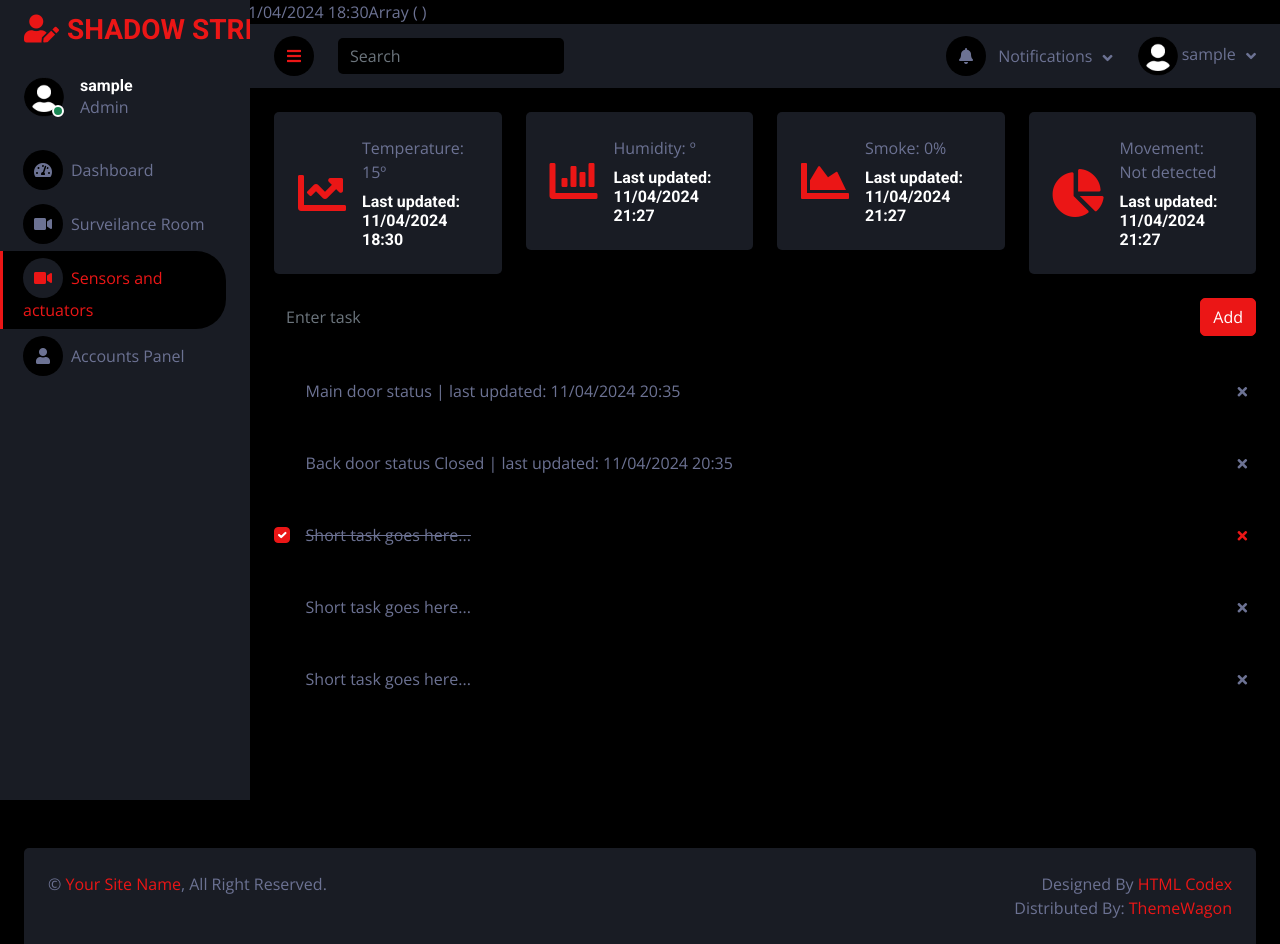
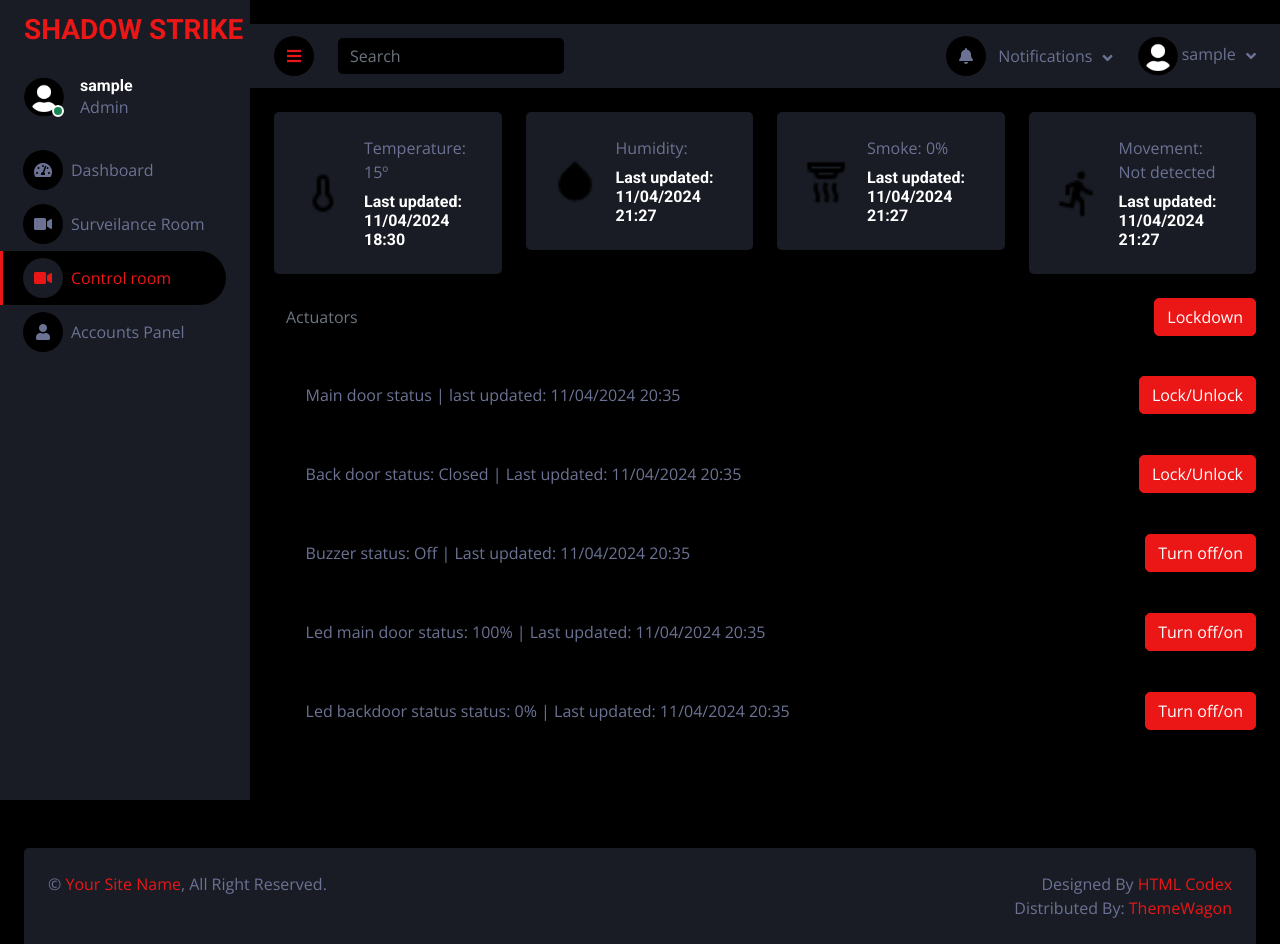
Before and after one commit to Miguel-Lopes/smart-surveillance-service, a PHP site: page /AtuadoresESensores.php in a window 1280 px wide. Run offline with PHP 8.4, Linux system fonts and the light colour scheme; the visitor is signed in with stand-in values (Sample User, id 1); some libraries are stand-ins or nearby versions.

Commit message:
Sensores e atuadores colocados na página
Acabei, para a primeira fase do projeto a página dos sensores e atuadores, talvez faça algumas alterações estéticas mas o código em si está feito.

```diff
--- a/AtuadoresESensores.php
+++ b/AtuadoresESensores.php
@@ -143,19 +143,10 @@ $nome_led_Traseiro = file_get_contents("api/sensores_atuadores/LedPortaTraseira/
 
 
 //Alarme Sonoro
-$valor_Buzzer = file_get_contents("api/sensores_atuadores/SensorBuzzer/valor.txt");
-$data_Buzzer = file_get_contents("api/sensores_atuadores/SensorBuzzer/data.txt");
-$log_Buzzer = file_get_contents("api/sensores_atuadores/SensorBuzzer/log.txt");
-$nome_Buzzer = file_get_contents("api/sensores_atuadores/SensorBuzzer/nome.txt");
-
-
-
-
-
-
-
-
-echo($nome_temperatura.": ".$valor_temperatura." ºC em ".$data_temperatura) ;
+$valor_Buzzer = file_get_contents("api/sensores_atuadores/Buzzer/valor.txt");
+$data_Buzzer = file_get_contents("api/sensores_atuadores/Buzzer/data.txt");
+$log_Buzzer = file_get_contents("api/sensores_atuadores/Buzzer/log.txt");
+$nome_Buzzer = file_get_contents("api/sensores_atuadores/Buzzer/nome.txt");
 
 print_r ( $_POST );
 
@@ -182,7 +173,7 @@ print_r ( $_POST );
         <div class="sidebar pe-4 pb-3">
             <nav class="navbar bg-secondary navbar-dark">
                 <a href="index.html" class="navbar-brand mx-4 mb-3">
-                    <h3 class="text-primary"><i class="fa fa-user-edit me-2"></i id="gradTitle">SHADOW STRIKE</h3>
+                    <h3 class="text-primary">SHADOW STRIKE</h3>
                 </a>
                 <div class="d-flex align-items-center ms-4 mb-4">
                     <div class="position-relative">
@@ -207,7 +198,7 @@ print_r ( $_POST );
                     <a href="index.html" class="nav-item nav-link"><i class="fa fa-video me-2"></i>Surveilance Room</a>
                 </div>
                 <div class="navbar-nav w-100">
-                    <a href="AtuadoresESensores.html" class="nav-item nav-link active"><i class="fa fa-video me-2"></i>Sensors and actuators</a>
+                    <a href="AtuadoresESensores.html" class="nav-item nav-link active"><i class="fa fa-video me-2"></i>Control room</a>
                 </div>
                 <div class="navbar-nav w-100">
                     <a href="index.html" class="nav-item nav-link"><i class="fa fa-user me-2"></i>Accounts Panel</a>
@@ -247,7 +238,7 @@ print_r ( $_POST );
                                 <div class="d-flex align-items-center">
                                     <img class="rounded-circle" src="img/user.jpg" alt="" style="width: 40px; height: 40px;">
                                     <div class="ms-2">
-                                        <h6 class="fw-normal mb-0">Jhon send you a message</h6>
+                                        <h6 class="fw-normal mb-0">Jon send you a message</h6>
                                         <small>15 minutes ago</small>
                                     </div>
                                 </div>
@@ -317,7 +308,9 @@ print_r ( $_POST );
                 <div class="row g-4">
                     <div class="col-sm-6 col-xl-3">
                         <div class="bg-secondary rounded d-flex align-items-center justify-content-between p-4">
-                            <i class="fa fa-chart-line fa-3x text-primary"></i>
+                        <img src="Icons/temperature.png" alt="Humidity"
+                        width="50"
+                        height="50">
                             <div class="ms-3">
                                 <p class="mb-2">Temperature: <?php echo $valor_temperatura; ?>º</p>
                                 <h6 class="mb-0">Last updated: <?php echo $data_temperatura; ?></h6>
@@ -326,16 +319,21 @@ print_r ( $_POST );
                     </div>
                     <div class="col-sm-6 col-xl-3">
                         <div class="bg-secondary rounded d-flex align-items-center justify-content-between p-4">
-                            <i class="fa fa-chart-bar fa-3x text-primary"></i>
+                        <img src="Icons/humidity.png" alt="Humidity"
+                        width="50"
+                        height="50">
+
                             <div class="ms-3">
-                            <p class="mb-2">Humidity: <?php echo $valor_humidade; ?>º</p>
+                            <p class="mb-2">Humidity: <?php echo $valor_humidade; ?></p>
                                 <h6 class="mb-0">Last updated: <?php echo $data_humidade; ?></h6>
                             </div>
                         </div>
                     </div>
                     <div class="col-sm-6 col-xl-3">
                         <div class="bg-secondary rounded d-flex align-items-center justify-content-between p-4">
-                            <i class="fa fa-chart-area fa-3x text-primary"></i>
+                        <img src="Icons/smoke.png" alt="Humidity"
+                        width="50"
+                        height="50"     >
                             <div class="ms-3">
                             <p class="mb-2">Smoke: <?php echo $valor_fumo; ?></p>
                                 <h6 class="mb-0">Last updated: <?php echo $data_fumo; ?></h6>
@@ -344,7 +342,9 @@ print_r ( $_POST );
                     </div>
                     <div class="col-sm-6 col-xl-3">
                         <div class="bg-secondary rounded d-flex align-items-center justify-content-between p-4">
-                            <i class="fa fa-chart-pie fa-3x text-primary"></i>
+                        <img src="Icons/movement.png" alt="Humidity"
+                        width="50"
+                        height="50"     >
                             <div class="ms-3">
                             <p class="mb-2">Movement: <?php echo $valor_movimento; ?></p>
                                 <h6 class="mb-0">Last updated: <?php echo $data_movimento; ?></h6>
@@ -360,15 +360,15 @@ print_r ( $_POST );
 
 
                             <div class="d-flex mb-2">
-                                <input class="form-control bg-dark border-0" type="text" placeholder="Enter task">
-                                <button type="button" class="btn btn-primary ms-2">Add</button>
+                                <input class="form-control bg-dark border-0" type="text" placeholder="Actuators">
+                                <button type="button" class="btn btn-primary ms-2">Lockdown</button> <!--Tentar ligar ao css buttonImportant | Trancar portas ligar buzzer-->
                             </div>
                             <div class="d-flex align-items-center border-bottom py-2">
                                 <input class="form-check-input m-0" type="checkbox">
                                 <div class="w-100 ms-3">
                                     <div class="d-flex w-100 align-items-center justify-content-between">
                                         <span>Main door status <?php echo $valor_Porta_Principal;?> | last updated: <?php echo $data_Porta_Principal; ?></span>
-                                        <button class="btn btn-sm"><i class="fa fa-times"></i></button>
+                                        <button type="button" class="btn btn-primary ms-2">Lock/Unlock</button> <!--Fazer com que texto mude dependendo de se está trancada ou não-->
                                     </div>
                                 </div>
                             </div>
@@ -376,17 +376,8 @@ print_r ( $_POST );
                                 <input class="form-check-input m-0" type="checkbox">
                                 <div class="w-100 ms-3">
                                     <div class="d-flex w-100 align-items-center justify-content-between">
-                                        <span>Back door status <?php echo $valor_Porta_Traseira;?> | last updated: <?php echo $data_Porta_Traseira; ?></span></span>
-                                        <button class="btn btn-sm"><i class="fa fa-times"></i></button>
-                                    </div>
-                                </div>
-                            </div>
-                            <div class="d-flex align-items-center border-bottom py-2">
-                                <input class="form-check-input m-0" type="checkbox" checked>
-                                <div class="w-100 ms-3">
-                                    <div class="d-flex w-100 align-items-center justify-content-between">
-                                        <span><del>Short task goes here...</del></span>
-                                        <button class="btn btn-sm text-primary"><i class="fa fa-times"></i></button>
+                                        <span>Back door status: <?php echo $valor_Porta_Traseira;?> | Last updated: <?php echo $data_Porta_Traseira; ?></span></span>
+                                        <button type="button" class="btn btn-primary ms-2">Lock/Unlock</button> <!--Fazer com que texto mude dependendo de se está trancada ou não-->
                                     </div>
                                 </div>
                             </div>
@@ -394,8 +385,17 @@ print_r ( $_POST );
                                 <input class="form-check-input m-0" type="checkbox">
                                 <div class="w-100 ms-3">
                                     <div class="d-flex w-100 align-items-center justify-content-between">
-                                        <span>Short task goes here...</span>
-                                        <button class="btn btn-sm"><i class="fa fa-times"></i></button>
+                                        <span>Buzzer status: <?php echo $valor_Buzzer;?> | Last updated: <?php echo $data_Buzzer; ?></span></span>
+                                        <button type="button" class="btn btn-primary ms-2">Turn off/on</button> <!--Fazer com que texto mude dependendo de se está ligado ou não-->
+                                    </div>
+                                </div>
+                            </div>
+                            <div class="d-flex align-items-center border-bottom py-2">
+                                <input class="form-check-input m-0" type="checkbox">
+                                <div class="w-100 ms-3">
+                                    <div class="d-flex w-100 align-items-center justify-content-between">
+                                        <span>Led main door status: <?php echo $valor_led_Principal;?> | Last updated: <?php echo $data_led_Principal; ?></span>
+                                        <button type="button" class="btn btn-primary ms-2">Turn off/on</button> <!--Fazer com que texto mude dependendo de se está ligado ou não-->
                                     </div>
                                 </div>
                             </div>
@@ -403,8 +403,8 @@ print_r ( $_POST );
                                 <input class="form-check-input m-0" type="checkbox">
                                 <div class="w-100 ms-3">
                                     <div class="d-flex w-100 align-items-center justify-content-between">
-                                        <span>Short task goes here...</span>
-                                        <button class="btn btn-sm"><i class="fa fa-times"></i></button>
+                                        <span>Led backdoor status status: <?php echo $valor_led_Traseiro;?> | Last updated: <?php echo $data_led_Traseiro; ?></span>
+                                        <button type="button" class="btn btn-primary ms-2">Turn off/on</button> <!--Fazer com que texto mude dependendo de se está ligado ou não-->
                                     </div>
                                 </div>
                             </div>
--- a/api/sensores_atuadores/Buzzer/Valor.txt
+++ b/api/sensores_atuadores/Buzzer/Valor.txt
@@ -1 +1 @@
-Desligado
+Off
--- a/dashboard.php
+++ b/dashboard.php
@@ -87,7 +87,7 @@
                     <a href="index.html" class="nav-item nav-link"><i class="fa fa-video me-2"></i>Surveilance Room</a>
                 </div>
                 <div class="navbar-nav w-100">
-                    <a href="AtuadoresESensores.php" class="nav-item nav-link"><i class="fa fa-video me-2"></i>Sensors and actuators</a>
+                    <a href="AtuadoresESensores.php" class="nav-item nav-link"><i class="fa fa-video me-2"></i>Control room</a>
                 </div>
                 <div class="navbar-nav w-100">
                     <a href="index.html" class="nav-item nav-link"><i class="fa fa-user me-2"></i>Accounts Panel</a>
```
Also changed, not shown: api/api.php (+5 -5 lines), credentials/2211437/historico.txt (+9 -0 lines), ourStyle.css (+45 -0 lines), Icons/humidity.png (added), Icons/humidity_low_FILL0_wght400_GRAD0_opsz24.png (added), Icons/humidity_mid_FILL0_wght400_GRAD0_opsz24.png (added), Icons/movement.png (added), Icons/smoke.png (added), Icons/temperature.png (added).
